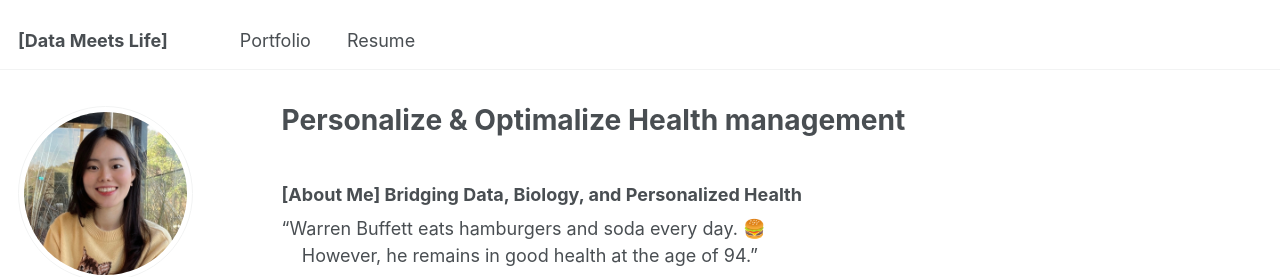
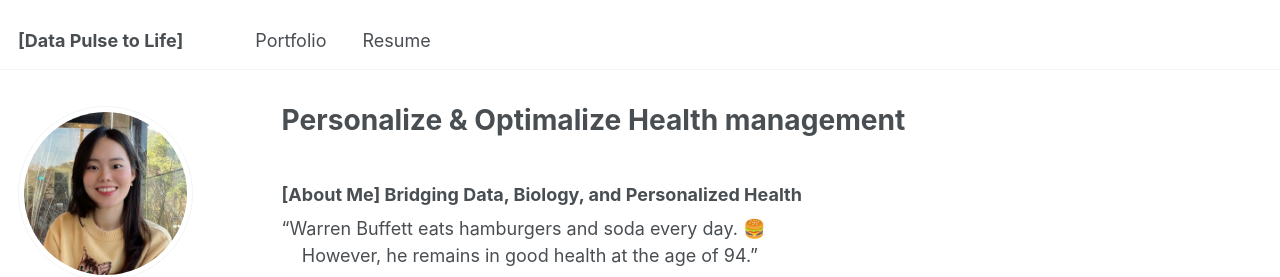
Before and after one commit to yoojungslee/yoojungslee.github.io, a Jekyll site: the page built from _pages/about.md, in a window 1280 px wide. Shown: the top 277 px of the page. Built offline with Jekyll 4.4.1, drawn with Linux system fonts in a browser that asks for light colours; emoji names are drawn with the system emoji font.

Commit message:
change blogname

```diff
--- a/_config.yml
+++ b/_config.yml
@@ -9,7 +9,7 @@
 # Basic Site Settings
 locale                   : "en-US"
 site_theme               : "default"
-title                    : "[Data Meets Life]"
+title                    : "[Data Pulse to Life]"
 title_separator          : "-"
 name                     : &name "Lee Yoo Jung"
 description              : &description "personal description"
```
